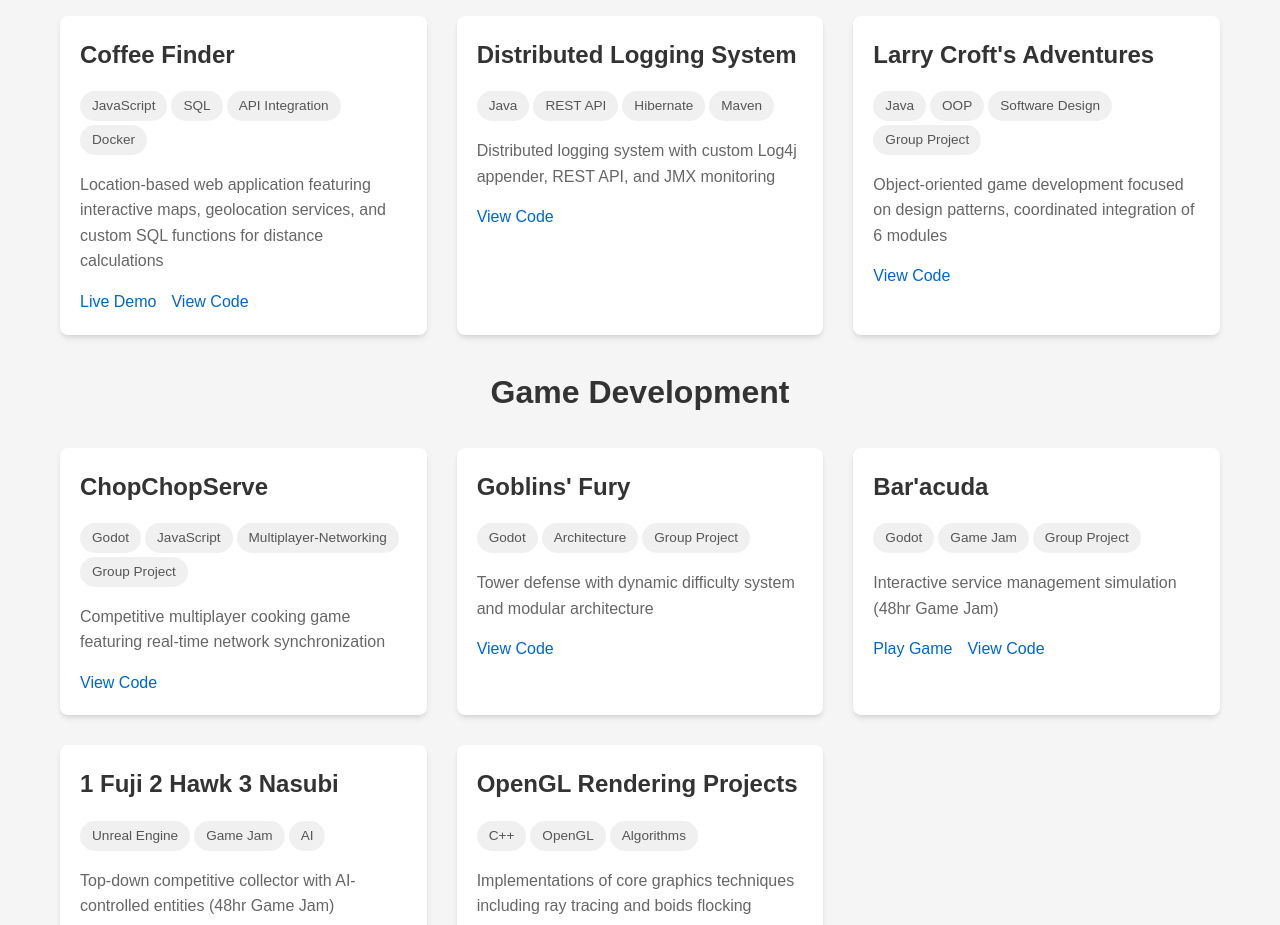
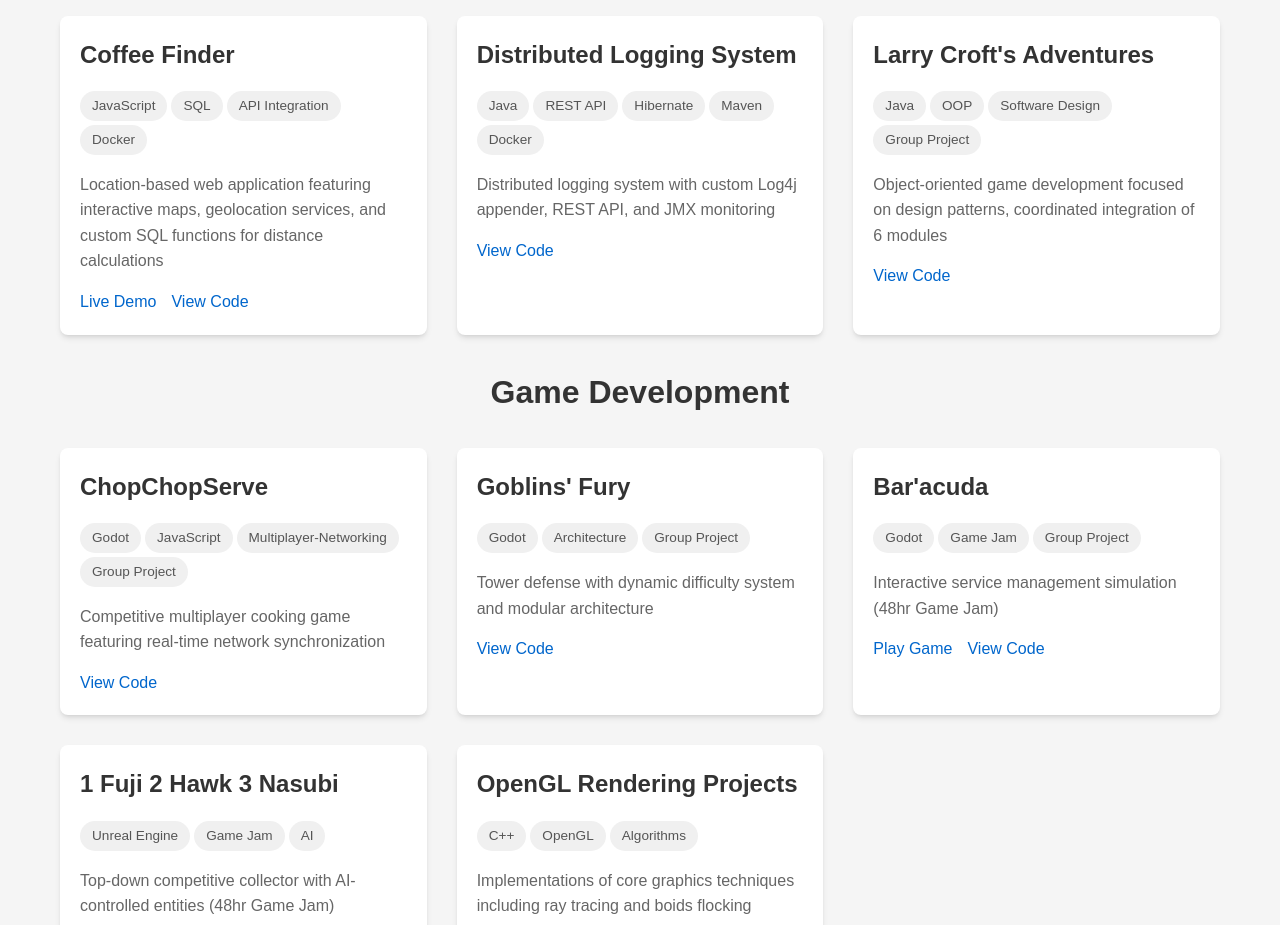
Before and after one commit to NagareNegishi/NagareNegishi.github.io, a React (Vite) app: page / in a window 1280 px wide. Shown: the part 1060-1985 px from the top of the page. Built offline with nearby package versions, Linux system fonts and the light colour scheme.

Commit message:
update with docker

```diff
--- a/src/data/projects.js
+++ b/src/data/projects.js
@@ -13,7 +13,7 @@ export const softwareProjects = [
     {
     id: 2,
     title: "Distributed Logging System",
-    tags: ["Java", "REST API", "Hibernate", "Maven"],
+    tags: ["Java", "REST API", "Hibernate", "Maven", "Docker"],
     description: "Distributed logging system with custom Log4j appender, REST API, and JMX monitoring",
     links: {
         github: "https://github.com/NagareNegishi/Distributed-Logging-System"
```
